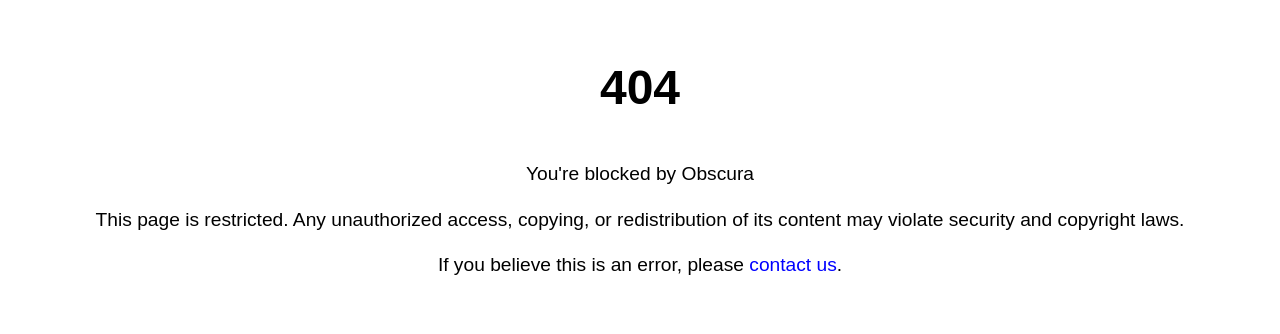
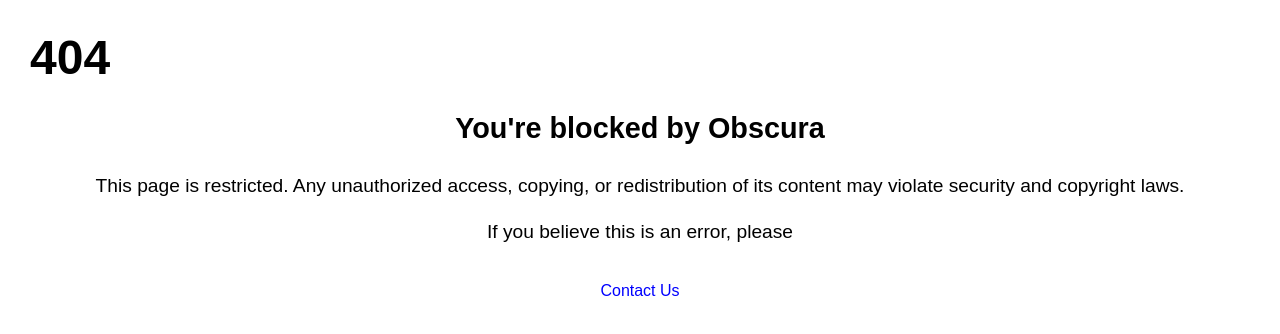
Before and after one commit to 9fdxh42-koq/blocked, a plain HTML site: page index.html in a window 1280 px wide. Drawn offline with Linux system fonts and the light colour scheme.

Commit message:
Update index.html

```diff
--- a/index.html
+++ b/index.html
@@ -11,16 +11,30 @@
             font-family: Arial, sans-serif;
             color: black;
             background-color: white;
-            text-align: center;
-            line-height: 1.6;
         }
         h1 {
             font-size: 3em;
-            margin-top: 50px;
+            font-weight: bold;
+            text-align: left;
+            margin: 30px 0 10px 30px;
+        }
+        .container {
+            text-align: center;
+            line-height: 1.6;
+            margin: 0 20px;
+        }
+        .strong-text {
+            font-size: 1.8em;
+            font-weight: bold;
+            margin: 20px 0;
         }
         p {
             font-size: 1.2em;
             margin: 15px 0;
+        }
+        .contact {
+            display: inline-block;
+            margin-top: 15px;
         }
         a {
             color: blue;
@@ -33,8 +47,13 @@
 </head>
 <body>
     <h1>404</h1>
-    <p>You're blocked by Obscura</p>
-    <p>This page is restricted. Any unauthorized access, copying, or redistribution of its content may violate security and copyright laws.</p>
-    <p>If you believe this is an error, please <a href="https://wa.me/6285183343636" target="_blank">contact us</a>.</p>
+    <div class="container">
+        <div class="strong-text">You're blocked by Obscura</div>
+        <p>This page is restricted. Any unauthorized access, copying, or redistribution of its content may violate security and copyright laws.</p>
+        <p>If you believe this is an error, please</p>
+        <div class="contact">
+            <a href="https://wa.me/6285183343636" target="_blank">Contact Us</a>
+        </div>
+    </div>
 </body>
 </html>
```
